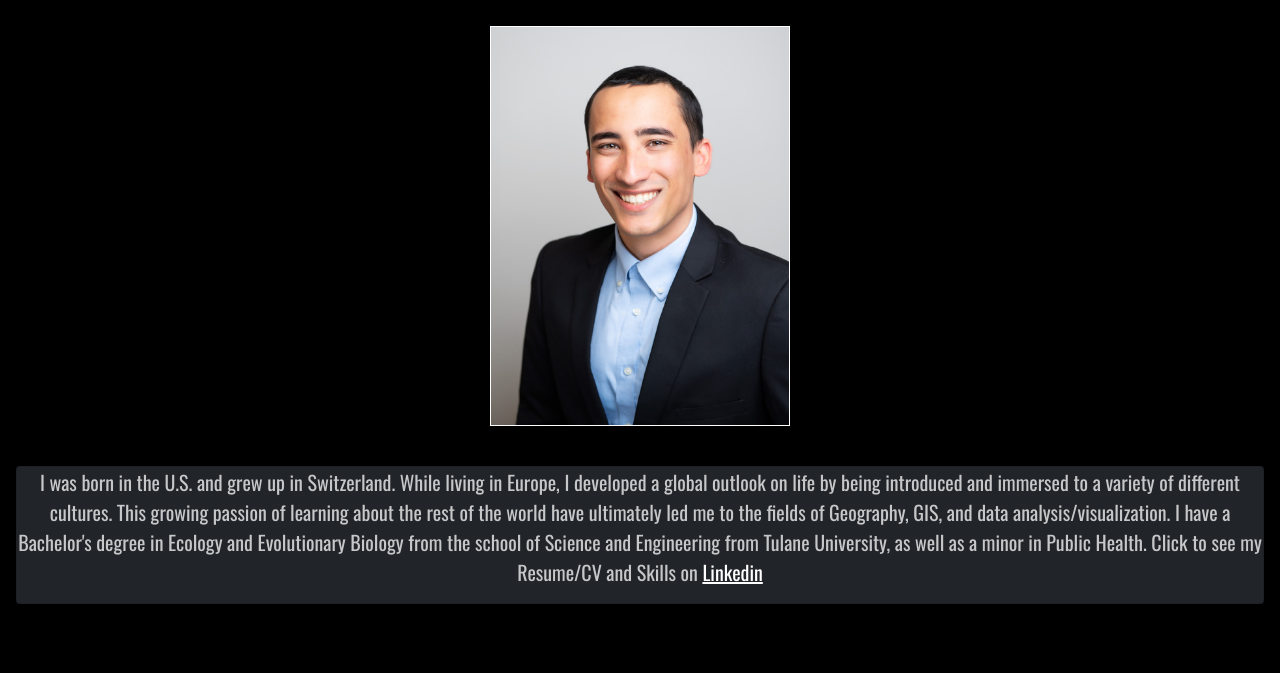
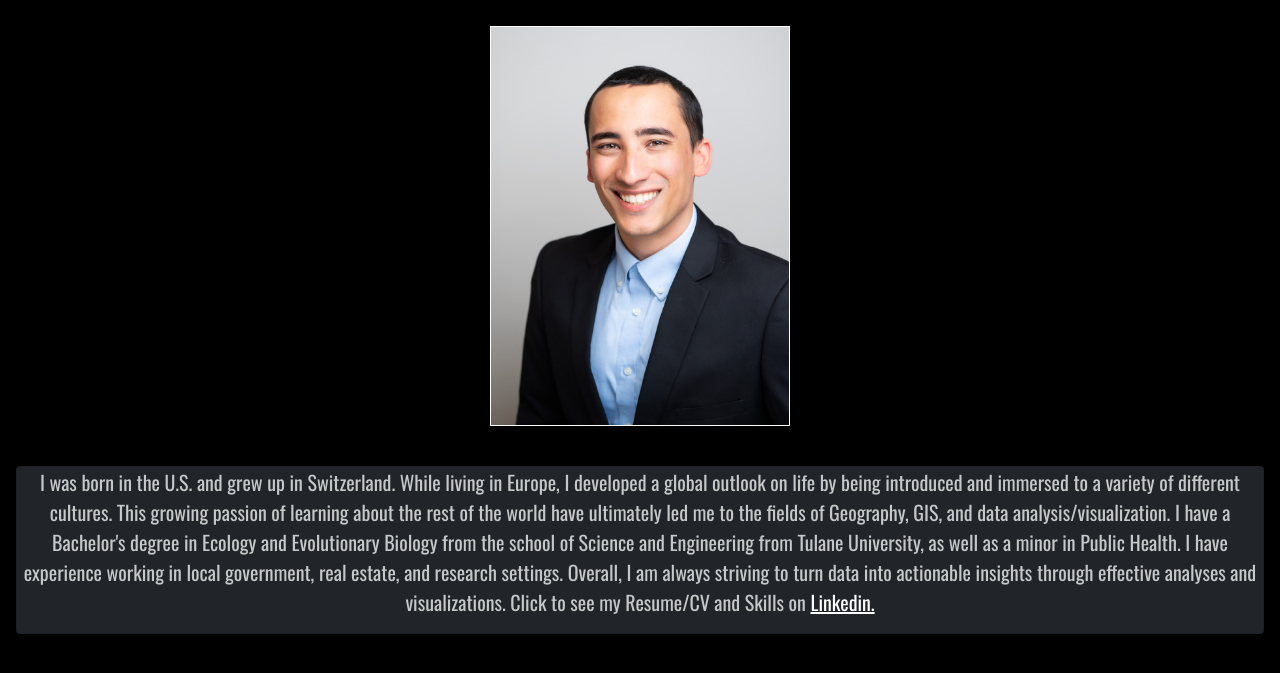
Before and after one commit to tcanwar/Website, a plain HTML site: page About.html in a window 1280 px wide. Shown: the part 91-764 px from the top of the page. Drawn offline with nearby package versions, Linux system fonts and the light colour scheme.

Commit message:
about change

```diff
--- a/About.html
+++ b/About.html
@@ -35,7 +35,7 @@
             led me to the fields of Geography, GIS, and data analysis/visualization. I have
              a Bachelor's degree in Ecology and Evolutionary Biology
             from the school of Science and Engineering from Tulane University, as well as a minor
-            in Public Health. Click to see my Resume/CV and Skills on <a href="https://www.linkedin.com/in/tarik-anwar-963a14b1/" target="_blank" rel="noopener noreferrer">Linkedin</a>
+            in Public Health. I  have experience working in local government, real estate, and research settings. Overall, I am always striving to turn data into actionable insights through effective analyses and visualizations.  Click to see my Resume/CV and Skills on <a href="https://www.linkedin.com/in/tarik-anwar-963a14b1/" target="_blank" rel="noopener noreferrer">Linkedin.</a>
           <br>
           </div>
 
```
